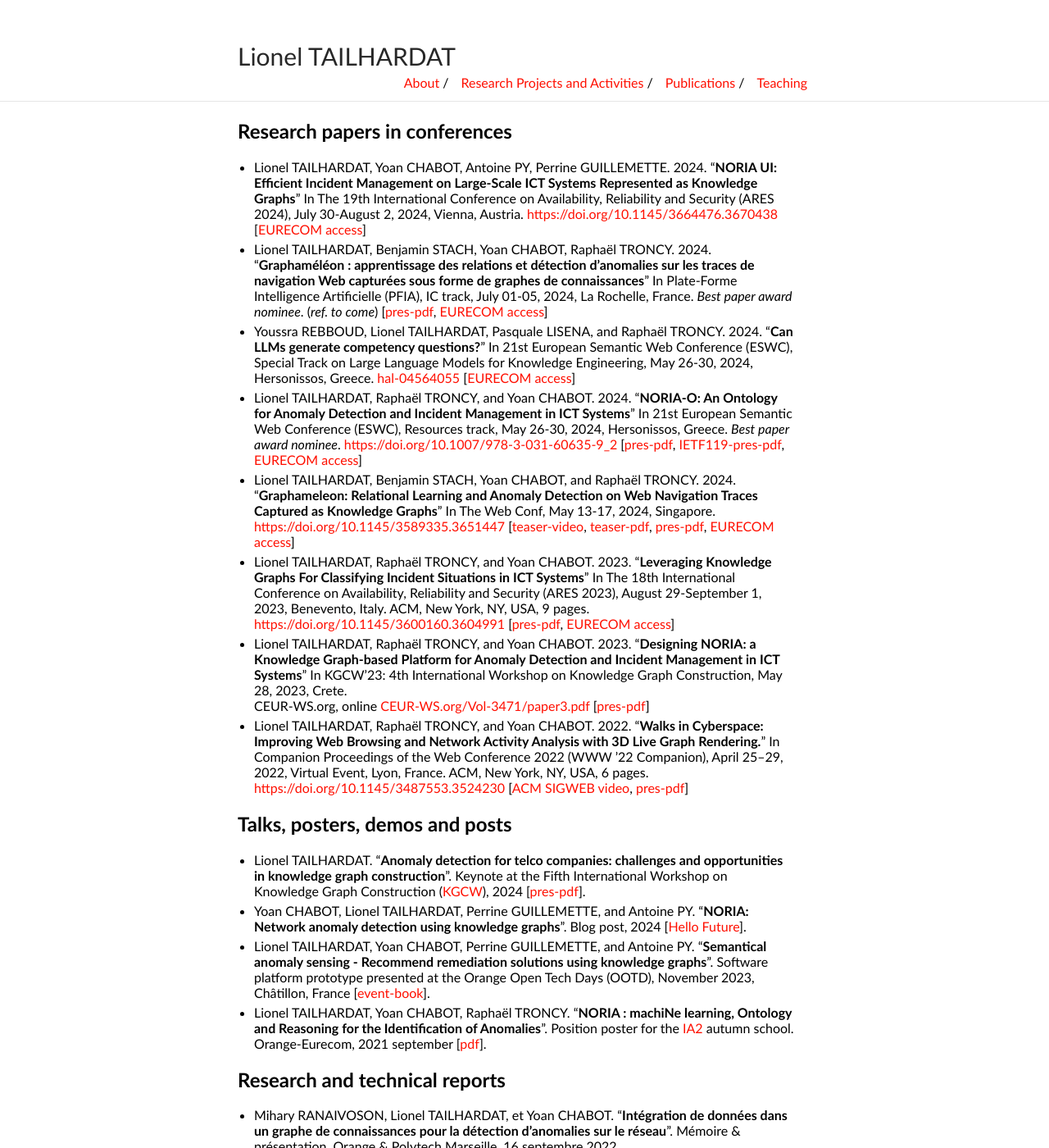
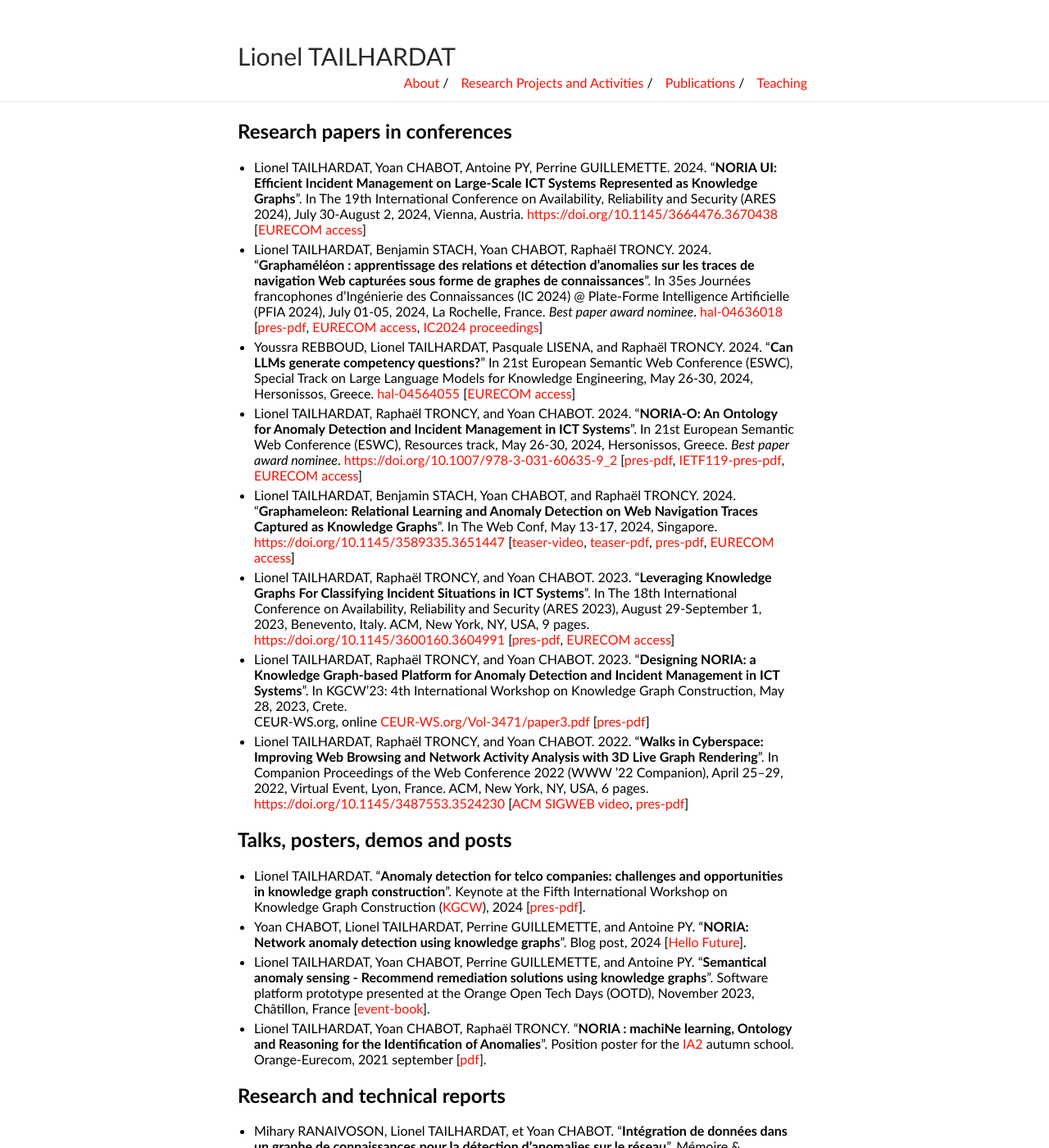
Before and after one commit to GenEars/GenEars.github.io, a Jekyll site: the page built from publications.md, in a window 1280 px wide and 1400 px high. Shown: the whole window at 82% size. Built offline with Jekyll 4.4.1, drawn with Linux system fonts in a browser that asks for light colours.

Commit message:
Added HAL reference for PFIA'24 Graphameleon paper.
Signed-off-by: lionel.tailhardat <lionel.tailhardat@orange.com>

```diff
--- a/publications.md
+++ b/publications.md
@@ -6,39 +6,39 @@ title: Publications - Lionel TAILHARDAT
 ## Research papers in conferences
 
 * Lionel TAILHARDAT, Yoan CHABOT, Antoine PY, Perrine GUILLEMETTE. 2024.
-  "**NORIA UI: Efficient Incident Management on Large-Scale ICT Systems Represented as Knowledge Graphs**"
+  "**NORIA UI: Efficient Incident Management on Large-Scale ICT Systems Represented as Knowledge Graphs**".
   In The 19th International Conference on Availability, Reliability and Security (ARES 2024), July 30-August 2, 2024, Vienna, Austria.
   [https://doi.org/10.1145/3664476.3670438](https://doi.org/10.1145/3664476.3670438) [[EURECOM access](https://www.eurecom.fr/publication/7767)]
 * Lionel TAILHARDAT, Benjamin STACH, Yoan CHABOT, Raphaël TRONCY. 2024.
-  "**Graphaméléon : apprentissage des relations et détection d’anomalies sur les traces de navigation Web capturées sous forme de graphes de connaissances**"
-  In Plate-Forme Intelligence Artificielle (PFIA), IC track, July 01-05, 2024, La Rochelle, France.
+  "**Graphaméléon : apprentissage des relations et détection d’anomalies sur les traces de navigation Web capturées sous forme de graphes de connaissances**".
+  In 35es Journées francophones d'Ingénierie des Connaissances (IC 2024) @ Plate-Forme Intelligence Artificielle (PFIA 2024), July 01-05, 2024, La Rochelle, France.
   *Best paper award nominee*.
-  (*ref. to come*) [[pres-pdf](pubs/PFIA-2024-graphameleon-pres.pdf), [EURECOM access](https://www.eurecom.fr/publication/7728)]
+  [hal-04636018](https://hal.science/hal-04636018) [[pres-pdf](pubs/PFIA-2024-graphameleon-pres.pdf), [EURECOM access](https://www.eurecom.fr/publication/7728), [IC2024 proceedings](https://pfia2024.univ-lr.fr/assets/files/Conf%C3%A9rence-IC/IC2024_Actes.pdf)]
 * Youssra REBBOUD, Lionel TAILHARDAT, Pasquale LISENA, and Raphaël TRONCY. 2024.
   "**Can LLMs generate competency questions?**"
   In 21st European Semantic Web Conference (ESWC), Special Track on Large Language Models for Knowledge Engineering, May 26-30, 2024, Hersonissos, Greece.
   [hal-04564055](https://hal.science/hal-04564055) [[EURECOM access](https://www.eurecom.fr/publication/7699)]
 * Lionel TAILHARDAT, Raphaël TRONCY, and Yoan CHABOT. 2024.
-  "**NORIA-O: An Ontology for Anomaly Detection and Incident Management in ICT Systems**"
+  "**NORIA-O: An Ontology for Anomaly Detection and Incident Management in ICT Systems**".
   In 21st European Semantic Web Conference (ESWC), Resources track, May 26-30, 2024, Hersonissos, Greece.
   *Best paper award nominee*.
   [https://doi.org/10.1007/978-3-031-60635-9_2](https://doi.org/10.1007/978-3-031-60635-9_2) [[pres-pdf](pubs/ESWC-2024-noria-o-pres.pdf), [IETF119-pres-pdf](pubs/IETF-2024-noria-o.pdf), [EURECOM access](https://www.eurecom.fr/fr/publication/7659)]
 * Lionel TAILHARDAT, Benjamin STACH, Yoan CHABOT, and Raphaël TRONCY. 2024.
-  "**Graphameleon: Relational Learning and Anomaly Detection on Web Navigation Traces Captured as Knowledge Graphs**"
+  "**Graphameleon: Relational Learning and Anomaly Detection on Web Navigation Traces Captured as Knowledge Graphs**".
   In The Web Conf, May 13-17, 2024, Singapore.
   [https://doi.org/10.1145/3589335.3651447](https://doi.org/10.1145/3589335.3651447) [[teaser-video](https://www.youtube.com/watch?v=upaMA_YzBZs), [teaser-pdf](pubs/TWC-2024-graphameleon-teaser.pdf), [pres-pdf](pubs/TWC-2024-graphameleon-pres.pdf), [EURECOM access](https://www.eurecom.fr/fr/publication/7478)]
 * Lionel TAILHARDAT, Raphaël TRONCY, and Yoan CHABOT. 2023.
-  "**Leveraging Knowledge Graphs For Classifying Incident Situations in ICT Systems**"
+  "**Leveraging Knowledge Graphs For Classifying Incident Situations in ICT Systems**".
   In The 18th International Conference on Availability, Reliability and Security (ARES 2023), August 29-September 1, 2023, Benevento, Italy.
   ACM, New York, NY, USA, 9 pages.
   [https://doi.org/10.1145/3600160.3604991](https://doi.org/10.1145/3600160.3604991) [[pres-pdf](pubs/GRASEC-2023-noria-ad-pres.pdf), [EURECOM access](https://www.eurecom.fr/publication/7342)]
 * Lionel TAILHARDAT, Raphaël TRONCY, and Yoan CHABOT. 2023.
-  "**Designing NORIA: a Knowledge Graph-based Platform for Anomaly Detection and Incident Management in ICT Systems**"
+  "**Designing NORIA: a Knowledge Graph-based Platform for Anomaly Detection and Incident Management in ICT Systems**".
   In KGCW'23: 4th International Workshop on Knowledge Graph Construction, May
   28, 2023, Crete.
   CEUR-WS.org, online [CEUR-WS.org/Vol-3471/paper3.pdf](https://ceur-ws.org/Vol-3471/paper3.pdf) [[pres-pdf](pubs/KGCW-2023-noria-platform-pres.pdf)]
 * Lionel TAILHARDAT, Raphaël TRONCY, and Yoan CHABOT. 2022.
-  "**Walks in Cyberspace: Improving Web Browsing and Network Activity Analysis with 3D Live Graph Rendering.**"
+  "**Walks in Cyberspace: Improving Web Browsing and Network Activity Analysis with 3D Live Graph Rendering**".
   In Companion Proceedings of the Web Conference 2022 (WWW ’22 Companion), April 25–29, 2022, Virtual Event, Lyon, France.
   ACM, New York, NY, USA, 6 pages.
   [https://doi.org/10.1145/3487553.3524230](https://doi.org/10.1145/3487553.3524230) [[ACM SIGWEB video](https://www.youtube.com/watch?v=X9DxQZellTQ&t=2564s), [pres-pdf](pubs/TWC-2022-dynagraph-pres.pdf)]
```
